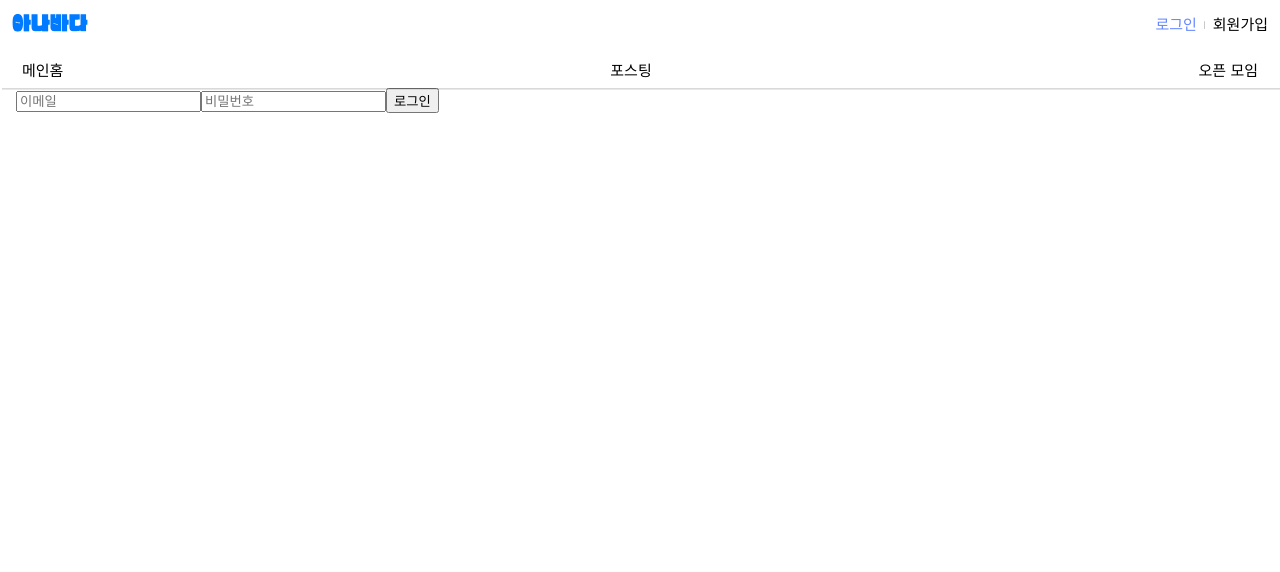
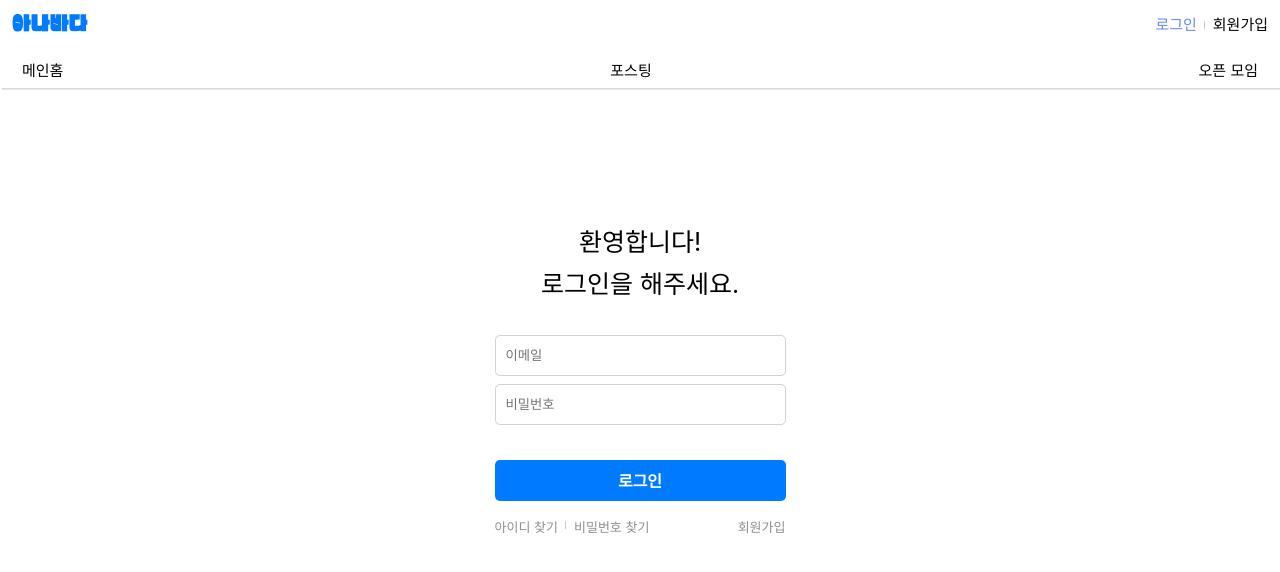
Before and after one commit to jong6598/anabada-frontEnd, a React (Create React App) app: page /login in a window 1280 px wide. Shown: the top 572 px of the page. Built offline with nearby package versions, Linux system fonts and the light colour scheme; no server answers.

Commit message:
로그인 기본 CSS 작업 완료

```diff
--- a/src/pages/Login.jsx
+++ b/src/pages/Login.jsx
@@ -1,10 +1,11 @@
 import { useForm } from "react-hook-form";
-import { useNavigate } from "react-router-dom";
+import { Link, useNavigate } from "react-router-dom";
 import { userAuth } from "../shared/api";
 import { Cookies } from "react-cookie";
 import { userThunk } from "../redux/auth-slice";
 import { useEffect } from "react";
 import { useDispatch } from "react-redux";
+import styled from "styled-components";
 
 const Login = () => {
   const {
@@ -50,8 +51,19 @@ const Login = () => {
 
   return (
     <>
-      <form onSubmit={handleSubmit(onSumbit, onError)}>
+      <FormWrapper className="login__wrapper">
+        <section className="login__wrapper-welcome__message">
+          <h1>환영합니다!</h1>
+          <br />
+          <h1>로그인을 해주세요.</h1>
+        </section>
+        <FormDiv>
+          <form
+            className="login__wrapper-form"
+            onSubmit={handleSubmit(onSumbit, onError)}
+          >
             <input
+              className="login__wrapper-input login__wrapper-input__login"
               type="email"
               placeholder="이메일"
               {...register("email", {
@@ -59,24 +71,133 @@ const Login = () => {
                 pattern: /^[A-Za-z0-9_\.\-]+@[A-Za-z0-9\-]+\.[A-Za-z0-9\-]+/,
               })}
             ></input>
-        {errors.email?.type === "required" && (
-          <span>{errors.email.message}</span>
+            {/* {errors.email?.type === "required" && (
+              <span className="login__wrapper-error">
+                {errors.email.message}
+              </span>
             )}
             {errors.email?.type === "pattern" && (
-          <span>형식에 맞게 메일 주소를 입력하세요.</span>
-        )}
+              <span className="login__wrapper-error">
+                형식에 맞게 메일 주소를 입력하세요.
+              </span>
+            )} */}
             <input
+              className="login__wrapper-input login__wrapper-input__password"
               type="password"
               placeholder="비밀번호"
-          {...register("password", { required: "비밀번호를 입력해주세요!" })}
+              {...register("password", {
+                required: "비밀번호를 입력해주세요!",
+              })}
             ></input>
-        {errors.password?.type === "required" && (
-          <span>{errors.password.message}</span>
-        )}
-        <button>로그인</button>
+            {/* {errors.password?.type === "required" && (
+              <span className="login__wrapper-error">
+                {errors.password.message}
+              </span>
+            )} */}
+            <button className="login__wrapper-btn">로그인</button>
           </form>
+          <section className="login__wrapper-extra">
+            <div className="login__wrapper-extra__btn__find">
+              <span className="login__wrapper-extra__btn">아이디 찾기</span>
+              <div className="header__user__divider">
+                <div></div>
+              </div>
+              <span className="login__wrapper-extra__btn">비밀번호 찾기</span>
+            </div>
+            <div className="login__wrapper-extra__btn__signup">
+              <Link to="/signup">
+                <span className="login__wrapper-extra__btn">회원가입</span>
+              </Link>
+            </div>
+          </section>
+        </FormDiv>
+      </FormWrapper>
     </>
   );
 };
 
 export default Login;
+
+const FormWrapper = styled.div`
+  margin-top: 8.375rem;
+  .login__wrapper-welcome__message {
+    text-align: center;
+    h1 {
+      margin: 0 auto;
+      font-weight: 400;
+      font-size: 1.5625rem;
+      color: #000000;
+    }
+    h1:last-child {
+      margin-top: -0.9rem;
+    }
+  }
+`;
+
+const FormDiv = styled.div`
+  margin-top: 2.1875rem;
+  .login__wrapper-form {
+    display: flex;
+    flex-direction: column;
+    .login__wrapper-input,
+    .login__wrapper-btn,
+    .login__wrapper-error {
+      width: 18.1875rem;
+      height: 2.5625rem;
+      margin: 0 auto;
+      border-radius: 0.3125rem;
+    }
+    .login__wrapper-input {
+      margin-bottom: 0.5rem;
+      background: #ffffff;
+      border: 1px solid #d1d1d6;
+      align-items: flex-start;
+      padding: 12px 10px;
+    }
+    .login__wrapper-btn {
+      margin-top: 1.6875rem;
+      margin-bottom: 1rem;
+      border: none;
+      background: #007aff;
+      color: white;
+      font-size: 1rem;
+      font-weight: 600;
+      cursor: pointer;
+    }
+  }
+  .login__wrapper-extra {
+    width: 18.1875rem;
+    margin: 0 auto;
+    display: flex;
+    justify-content: space-between;
+
+    font-weight: 400;
+    font-size: 13px;
+    color: #8e8e93;
+    .login__wrapper-extra__btn {
+      cursor: pointer;
+    }
+    .login__wrapper-extra__btn:hover {
+      color: black;
+    }
+
+    .login__wrapper-extra__btn__find {
+      display: flex;
+    }
+
+    // 헤더에 있는 거 가져옴
+    .header__user__divider {
+      display: flex;
+      justify-content: center;
+      align-items: center;
+      width: 1rem;
+      height: 1rem;
+      div {
+        height: 0.5rem;
+        width: 1px;
+        border-radius: 1rem;
+        background-color: #c7c7cc;
+      }
+    }
+  }
+`;
```
Lines whose indentation alone changed are shown as unchanged.
